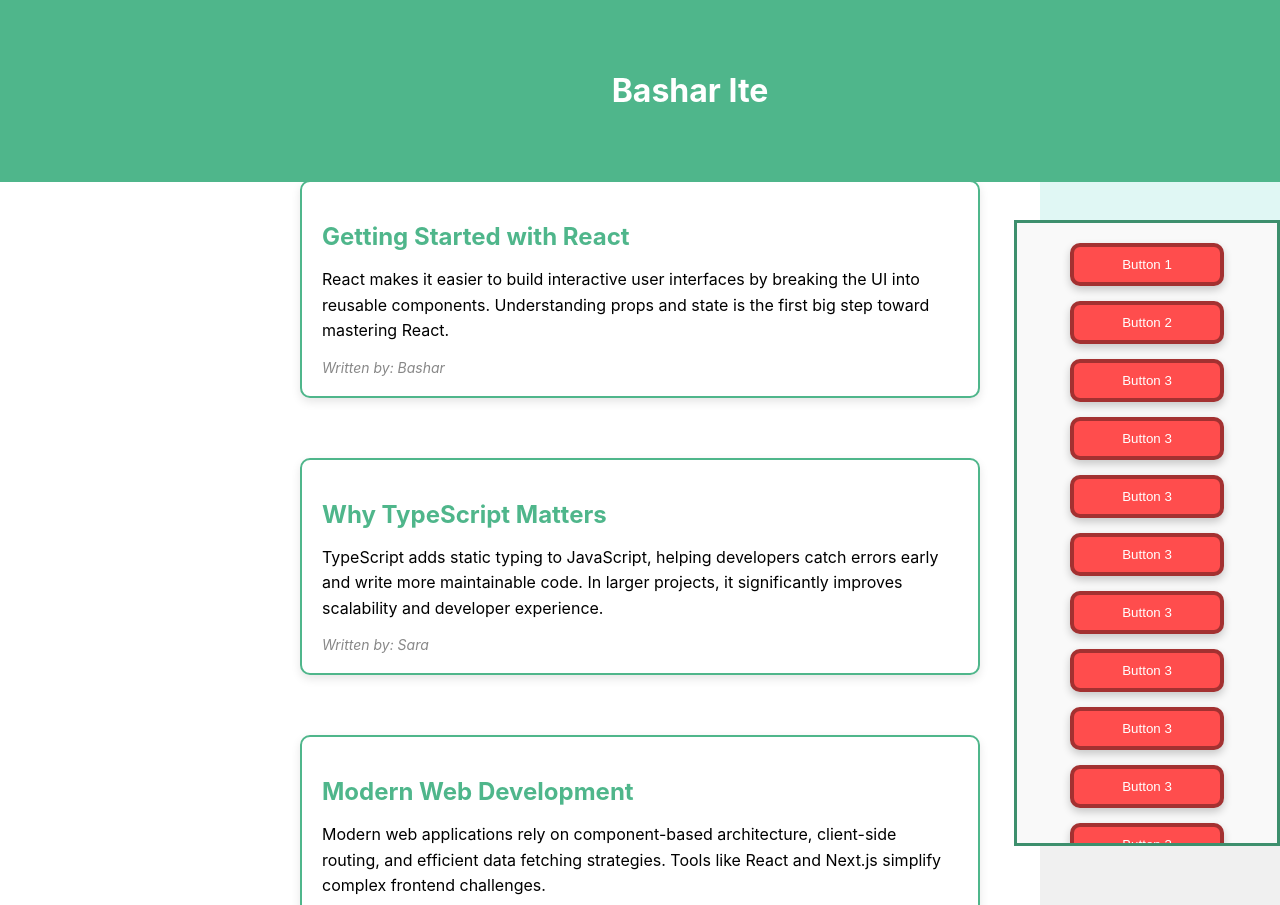
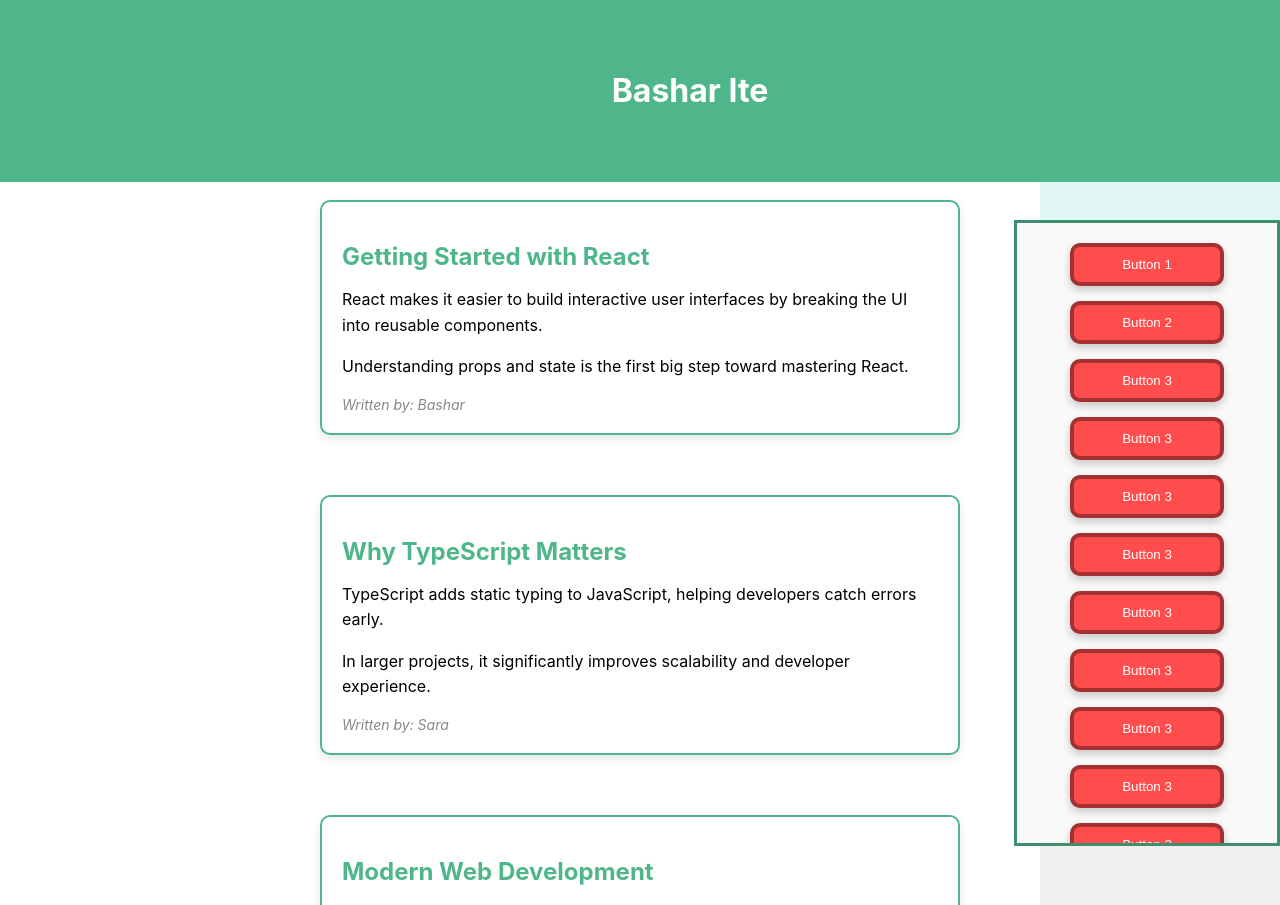
Before and after one commit to basharsyr97/build-react-component, a React (Create React App) app: page / in a window 1280 px wide. Shown: the top 905 px of the page. Built offline with nearby package versions, Linux system fonts and the light colour scheme.

Commit message:
change the methode passing the post content as a children

```diff
--- a/src/App.js
+++ b/src/App.js
@@ -22,6 +22,7 @@ function App() {
   const headerWrapperStyle = {
     backgroundColor: "#4fb68b",
     zIndex: 1000,
+    boxShadow: "0 4px 12px 12px rgba(130, 94, 94, 0.6)",
   };
 
   const sideMenuWrapperStyle = {
@@ -37,7 +38,7 @@ function App() {
     flex: 1,
     flexGrow: 1,
     backgroundColor: "#ffffff",
-    padding: "20px",
+    padding: "40px",
     overflowY: "auto",
   };
 
--- a/src/Compounent/Content.js
+++ b/src/Compounent/Content.js
@@ -12,23 +12,35 @@ export default function Content() {
 
   return (
     <div style={contentStyle}>
-      <Post
-        title="Getting Started with React"
-        content="React makes it easier to build interactive user interfaces by breaking the UI into reusable components. Understanding props and state is the first big step toward mastering React."
-        author="Bashar"
-      />
+      <Post title="Getting Started with React" author="Bashar">
+        <p>
+          React makes it easier to build interactive user interfaces by breaking
+          the UI into reusable components.
+        </p>
+        <p>
+          Understanding props and state is the first big step toward mastering React.
+        </p>
+      </Post>
 
-      <Post
-        title="Why TypeScript Matters"
-        content="TypeScript adds static typing to JavaScript, helping developers catch errors early and write more maintainable code. In larger projects, it significantly improves scalability and developer experience."
-        author="Sara"
-      />
 
-      <Post
-        title="Modern Web Development"
-        content="Modern web applications rely on component-based architecture, client-side routing, and efficient data fetching strategies. Tools like React and Next.js simplify complex frontend challenges."
-        author="Ahmed"
-      />
+
+      <Post title="Why TypeScript Matters" author="Sara">
+        <p>
+          TypeScript adds static typing to JavaScript, helping developers catch errors early.
+        </p>
+        <p>
+          In larger projects, it significantly improves scalability and developer experience.
+        </p>
+      </Post>
+
+      <Post title="Modern Web Development" author="Ahmed">
+        <p>
+          Modern web applications rely on component-based architecture and client-side routing.
+        </p>
+        <p>
+          Tools like React and Next.js simplify complex frontend challenges.
+        </p>
+      </Post>
     </div>
   );
 }
--- a/src/Compounent/Post.js
+++ b/src/Compounent/Post.js
@@ -1,6 +1,4 @@
-
-
-export default function Post({ title, content, author }) {
+export default function Post({ title, author, children }) {
   const postStyle = {
     border: "2px solid #4fb68b",
     borderRadius: "10px",
@@ -29,7 +27,7 @@ export default function Post({ title, content, author }) {
   return (
     <div style={postStyle}>
       <h2 style={titleStyle}>{title}</h2>
-      <p style={contentStyle}>{content}</p>
+      <div style={contentStyle}>{children}</div>{" "}
       <div style={authorStyle}>Written by: {author}</div>
     </div>
   );
```
